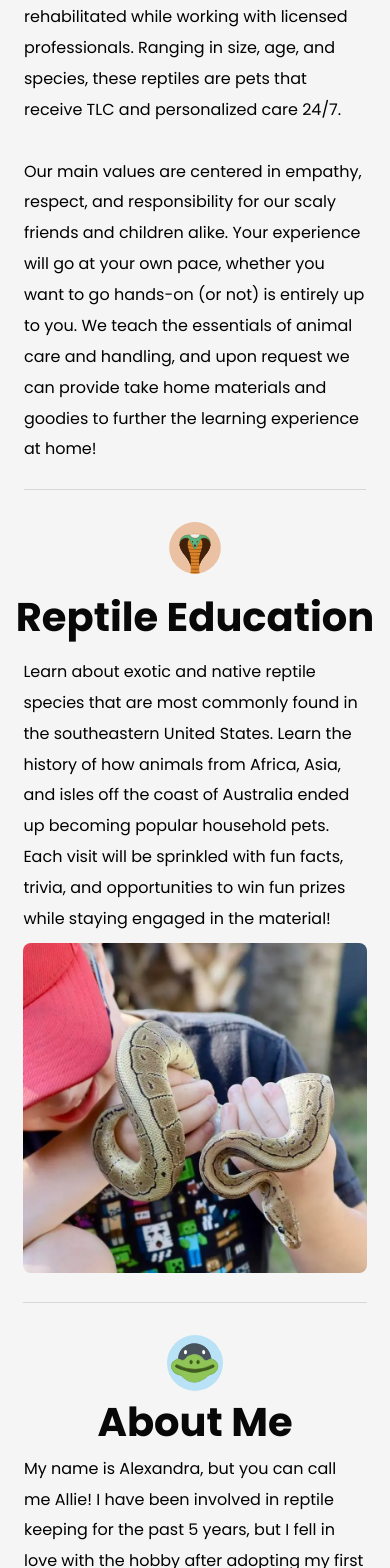
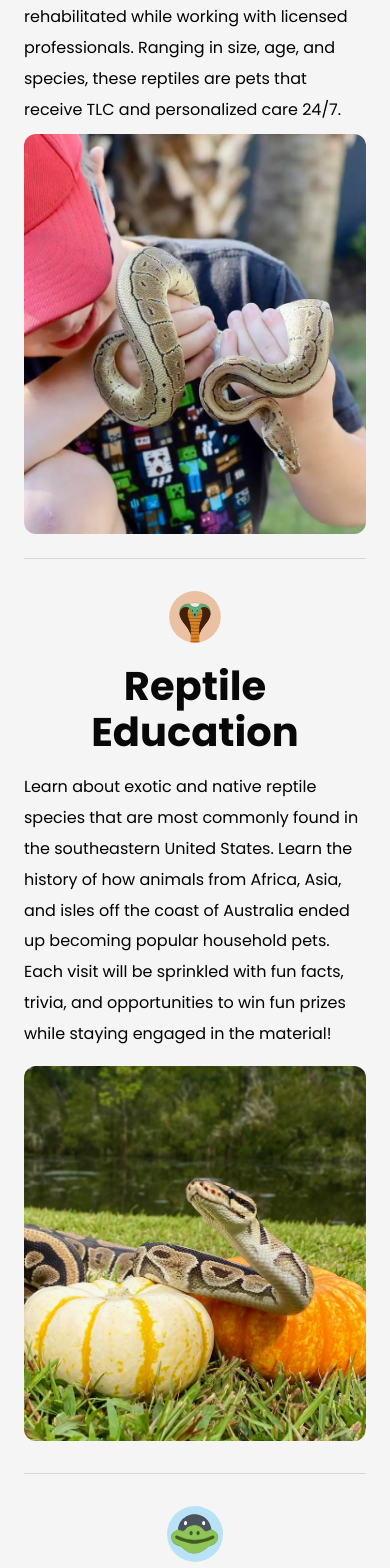
Before and after one commit to boingloings33/ExotiCo, a React (Vite) app: page / in a window 390 px wide. Shown: the part 1180-2748 px from the top of the page. Built offline with nearby package versions, Linux system fonts and the light colour scheme; a web font is replaced by a local one.

Commit message:
mobile updates

```diff
--- a/src/Components/Section1Mobile.jsx
+++ b/src/Components/Section1Mobile.jsx
@@ -20,14 +20,17 @@ function Section1Mobile() {
           your home or school. All of the animals you see are rescues, ethically
           adopted and rehabilitated while working with licensed professionals.
           Ranging in size, age, and species, these reptiles are pets that
-          receive TLC and personalized care 24/7. <br /> <br /> Our main values
-          are centered in empathy, respect, and responsibility for our scaly
-          friends and children alike. Your experience will go at your own pace,
-          whether you want to go hands-on (or not) is entirely up to you. We
-          teach the essentials of animal care and handling, and upon request we
-          can provide take home materials and goodies to further the learning
-          experience at home!
+          receive TLC and personalized care 24/7.
         </Typography>
+        <img
+          src="/images/kid-snake.webp"
+          style={{
+            objectFit: "cover",
+            width: "100%",
+            height: "400px",
+            borderRadius: 12,
+          }}
+        />
         <Divider sx={{ pt: 2, px: 0, width: "100%" }} />
       </Stack>
     </>
--- a/src/Components/Section2Mobile.jsx
+++ b/src/Components/Section2Mobile.jsx
@@ -1,5 +1,4 @@
 import { Stack, Typography, SvgIcon, Divider } from "@mui/material";
-import Slideshow from "./Slideshow";
 import Snake from "../../public/icons/Snake";
 
 function Section2Mobile() {
@@ -10,7 +9,7 @@ function Section2Mobile() {
         justifyContent="center"
         alignItems="center"
         sx={{
-          px: 0,
+          px: 3,
           pt: 4,
           backgroundColor: "primary.light",
         }}
@@ -18,11 +17,27 @@ function Section2Mobile() {
         <SvgIcon sx={{ fontSize: 56 }}>
           <Snake />
         </SvgIcon>
-        <Typography variant="h1" sx={{ fontSize: { xs: "40px" } }}>
-          Reptile Education
+        <Typography
+          variant="h1"
+          sx={{ fontSize: { xs: "40px" } }}
+          textAlign="center"
+        >
+          Reptile
+          <br /> Education
         </Typography>
-        <Slideshow />
-        <Divider sx={{ pt: 2, width: "88%" }} />
+        <Typography variant="body1">
+          Learn about exotic and native reptile species that are most commonly
+          found in the southeastern United States. Learn the history of how
+          animals from Africa, Asia, and isles off the coast of Australia ended
+          up becoming popular household pets. Each visit will be sprinkled with
+          fun facts, trivia, and opportunities to win fun prizes while staying
+          engaged in the material!
+        </Typography>
+        <img
+          src="/images/image-3.webp"
+          style={{ maxWidth: "100%", borderRadius: 12 }}
+        />
+        <Divider sx={{ pt: 2, width: "100%" }} />
       </Stack>
     </>
   );
--- a/src/Components/Section3Mobile.jsx
+++ b/src/Components/Section3Mobile.jsx
@@ -19,14 +19,12 @@ function Section3Mobile() {
         after adopting my first snake, a ball python named Maya. I quickly
         became passionate about reptile advocacy and bringing light to a
         misunderstood hobby. Learning from the ground up, I wanted to create a
-        positive learning environment to a new and changing market. <br />
-        <br /> I have been fortunate enough to have ten years of combined
-        childcare and animal keeping experience, as well as veterinary and
-        commercial experience. So far I am mostly a one-woman show, but I could
-        not have taken this idea off the ground without my wonderful mother. I
-        spend my downtime with my family, reptiles, and my right hand man: a
-        Chihuahua-Corgi mix named Gustavo.
+        positive learning environment to a new and changing market.
       </Typography>
+      <img
+        src="/images/allie-pic.webp"
+        style={{ maxWidth: "100%", borderRadius: 12 }}
+      />
     </Stack>
   );
 }
```
